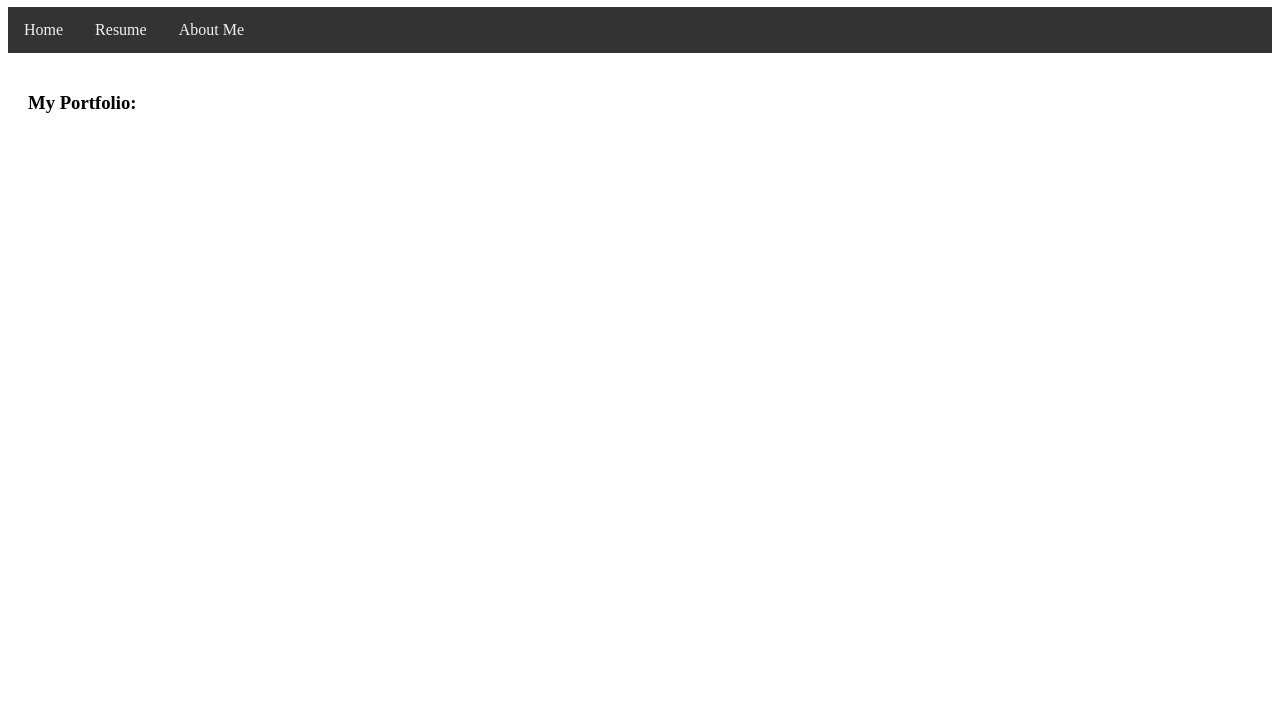
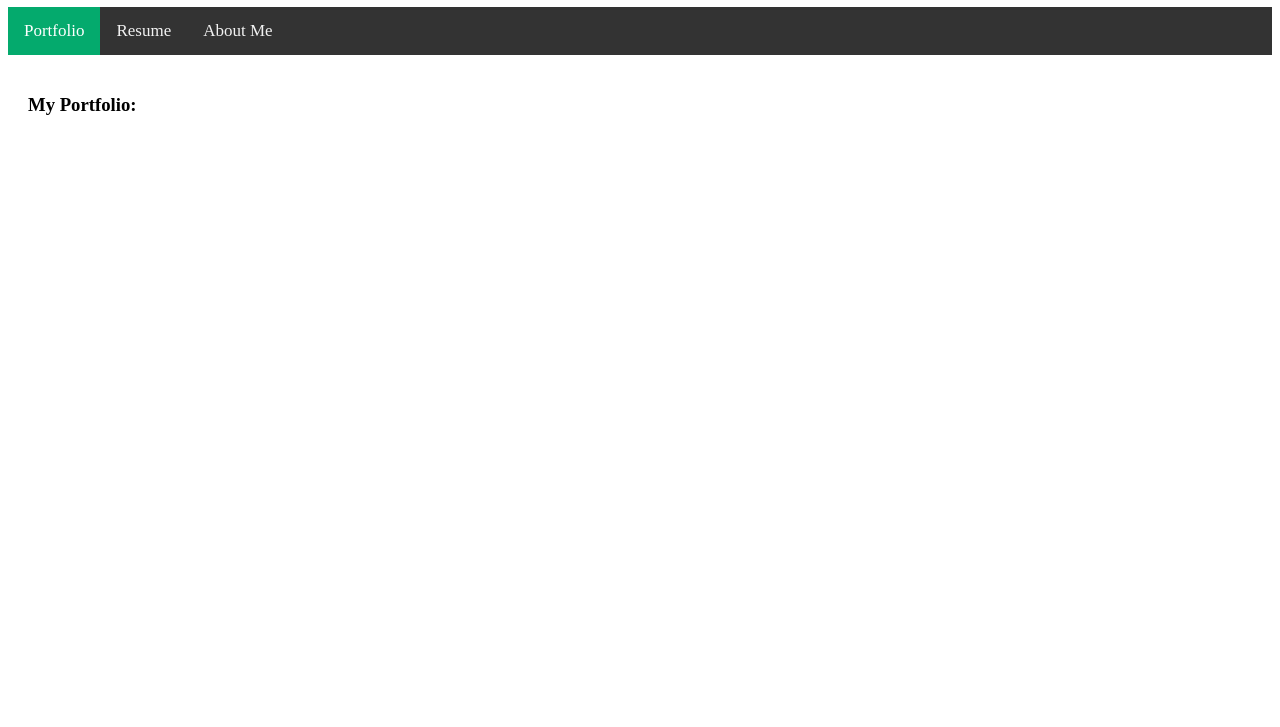
Before and after one commit to bkroll25/bkroll25.github.io, a plain HTML site: page index.html in a window 1280 px wide. Shown: the part 73-800 px from the top of the page. Drawn offline with Linux system fonts and the light colour scheme; files that its build step writes are made by us from their sources.

Commit message:
Updating navbar

```diff
--- a/styles.css
+++ b/css/styles.css
@@ -1,25 +1,30 @@
 /* Style the navigation bar */
 .navbar {
+    background-color: #333;
     overflow: hidden;
-    background-color: #333;
-    text-align: center;
-}
+  }
 
-/* Navigation bar links */
-.navbar a {
+  /* Style the links inside the navigation bar */
+  .navbar a {
     float: left;
-    display: block;
     color: #f2f2f2;
     text-align: center;
     padding: 14px 16px;
     text-decoration: none;
-}
+    font-size: 17px;
+  }
 
-/* Change color on hover */
-.navbar a:hover {
+  /* Change the color of links on hover */
+  .navbar a:hover {
     background-color: #ddd;
     color: black;
-}
+  }
+
+  /* Add a color to the active/current link */
+  .navbar a.active {
+    background-color: #04AA6D;
+    color: white;
+  }
 
 /* Style the content sections */
 .content {
--- a/index.html
+++ b/index.html
@@ -11,7 +11,7 @@
 </div>
 
 <div class="navbar">
-    <a href="index.html">Home</a>
+    <a class="active" href="index.html">Portfolio</a>
     <a href="resume.html">Resume</a>
     <a href="about.html">About Me</a>
 </div>
```
Also changed, not shown: about.html (+1 -1 lines), resume.html (+1 -1 lines).
